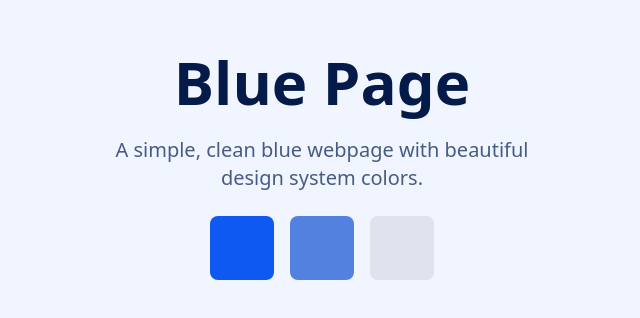
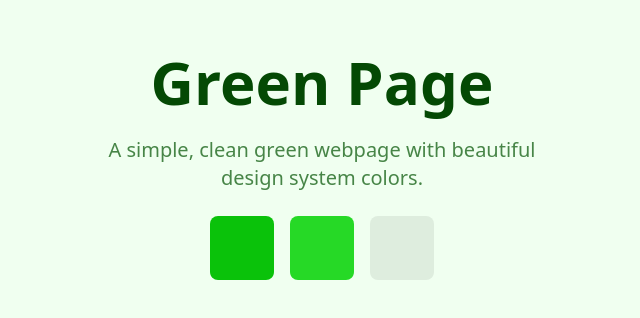
Before and after one commit to darklordzw/create-plain-blue-webpage, a React (Vite) app: page / in a window 1280 px wide. Shown: the part 234-552 px from the top of the page, without its empty margins (318-958 px from the left). Built offline with nearby package versions, Linux system fonts and the light colour scheme.

Commit message:
Updated project files

```diff
--- a/src/index.css
+++ b/src/index.css
@@ -6,34 +6,34 @@
   :root {
     --radius: 0.5rem;
 
-    /* Blue theme colors */
-    --background: 220 100% 97%;
-    --foreground: 220 90% 15%;
+    /* Green theme colors */
+    --background: 120 100% 97%;
+    --foreground: 120 90% 15%;
 
-    --card: 220 100% 99%;
-    --card-foreground: 220 90% 15%;
+    --card: 120 100% 99%;
+    --card-foreground: 120 90% 15%;
 
-    --popover: 220 100% 99%;
-    --popover-foreground: 220 90% 15%;
+    --popover: 120 100% 99%;
+    --popover-foreground: 120 90% 15%;
 
-    --primary: 220 90% 50%;
+    --primary: 120 90% 40%;
     --primary-foreground: 0 0% 100%;
 
-    --secondary: 220 30% 90%;
-    --secondary-foreground: 220 90% 15%;
+    --secondary: 120 30% 90%;
+    --secondary-foreground: 120 90% 15%;
 
-    --muted: 220 30% 95%;
-    --muted-foreground: 220 30% 40%;
+    --muted: 120 30% 95%;
+    --muted-foreground: 120 30% 40%;
 
-    --accent: 220 70% 60%;
+    --accent: 120 70% 50%;
     --accent-foreground: 0 0% 100%;
 
     --destructive: 0 84.2% 60.2%;
     --destructive-foreground: 0 0% 100%;
 
-    --border: 220 30% 85%;
-    --input: 220 30% 85%;
-    --ring: 220 90% 50%;
+    --border: 120 30% 85%;
+    --input: 120 30% 85%;
+    --ring: 120 90% 40%;
   }
 }
 
--- a/src/pages/Index.tsx
+++ b/src/pages/Index.tsx
@@ -6,10 +6,10 @@ const Index = () => {
     <div className="min-h-screen bg-background flex items-center justify-center">
       <div className="text-center space-y-6">
         <h1 className="text-6xl font-bold text-foreground">
-          Blue Page
+          Green Page
         </h1>
         <p className="text-xl text-muted-foreground max-w-md">
-          A simple, clean blue webpage with beautiful design system colors.
+          A simple, clean green webpage with beautiful design system colors.
         </p>
         <div className="flex gap-4 justify-center">
           <div className="w-16 h-16 bg-primary rounded-lg"></div>
```
Also changed, not shown: 1 other file (tests, documents, lock files or other folders).
